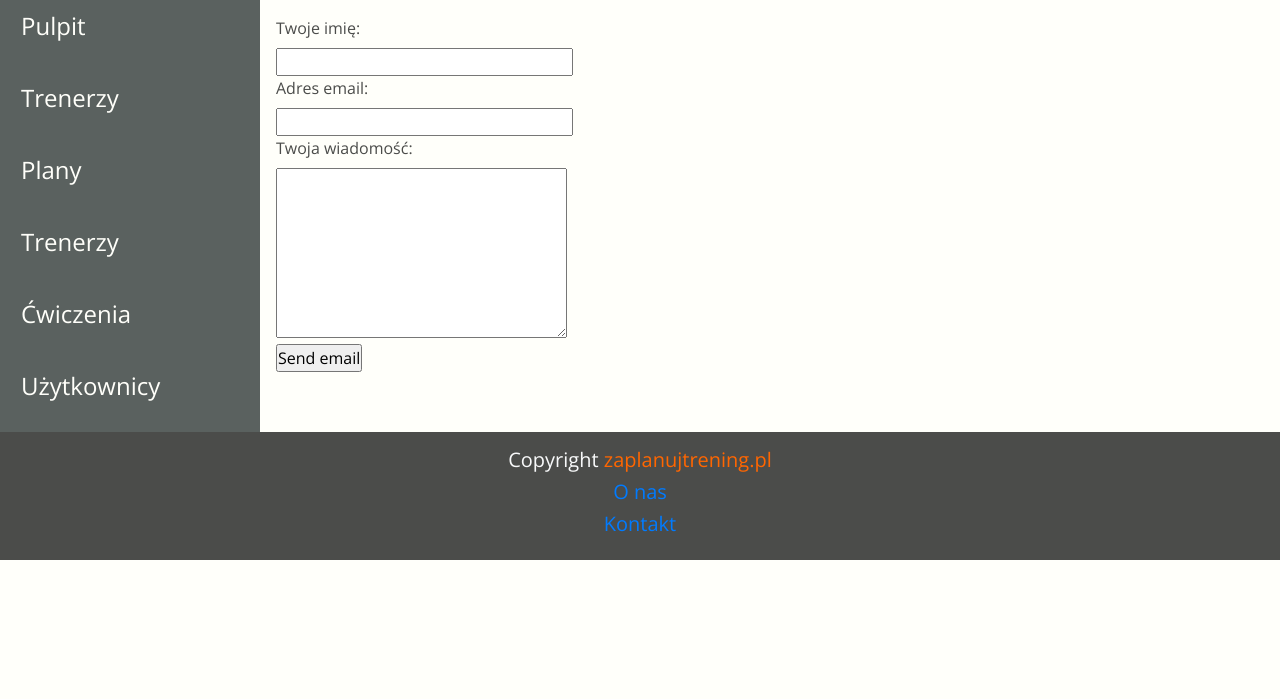
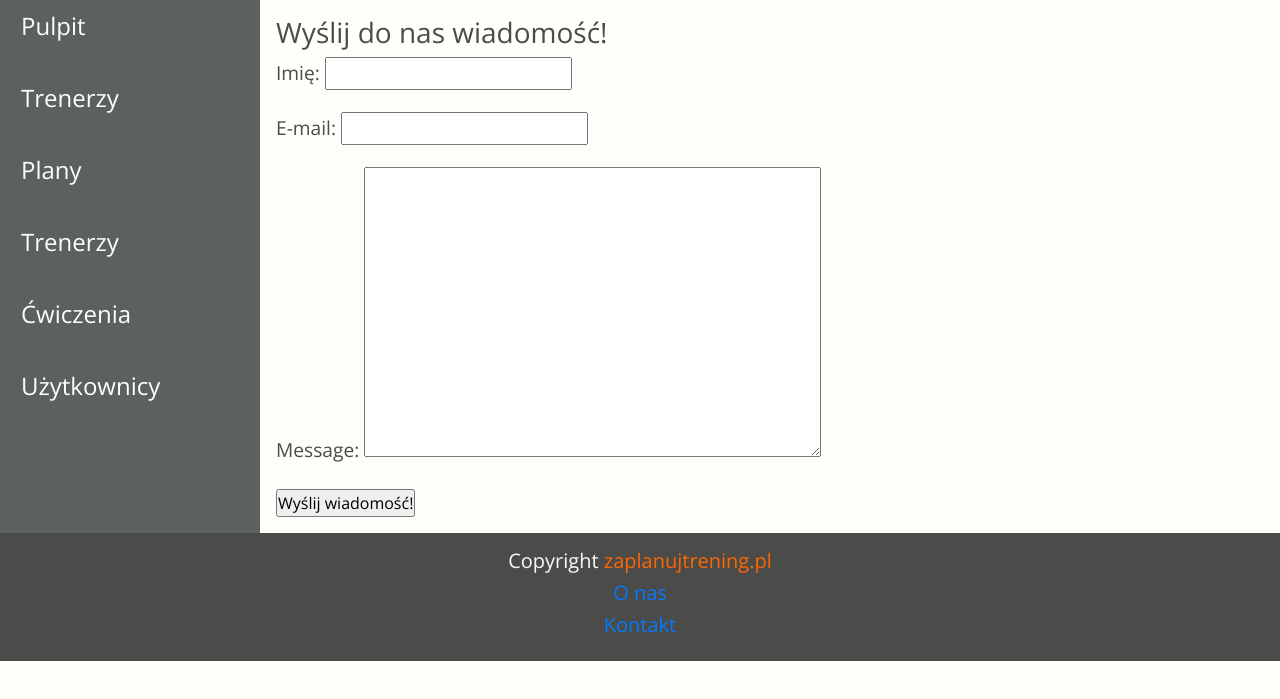
Before and after one commit to zuzaslomska/zaplanujtrening, a Django app: page /contact/ in a window 1280 px wide. Shown: the part 101-800 px from the top of the page. Run offline with Django 3.2, Linux system fonts and the light colour scheme; some libraries are stand-ins or nearby versions; some web fonts are replaced.

Commit message:
ContactView

```diff
--- a/Zaplanujtrening/Trening/forms.py
+++ b/Zaplanujtrening/Trening/forms.py
@@ -29,3 +29,8 @@ class EditProfileForm(UserChangeForm):
             'email',
             'about'
         )
+
+class ContactForm(forms.Form):
+    contact_user  = forms.CharField(max_length=120,label="Imię")
+    email = forms.EmailField(required=True, label="E-mail")
+    message = forms.CharField(widget=forms.Textarea)
--- a/Zaplanujtrening/Trening/templates/contact.html
+++ b/Zaplanujtrening/Trening/templates/contact.html
@@ -3,23 +3,9 @@
 
 <div id="after_submit"></div>
 <form id="contact_form" method="POST" enctype="multipart/form-data">
-  <div>
-    <label class="required" for="name">Twoje imię:</label><br />
-    <input id="name" class="input" name="name" type="text" value="" size="30" /><br />
-    <span id="name_validation" class="error_message"></span>
-  </div>
-  <div>
-    <label class="required" for="email">Adres email:</label><br />
-    <input id="email" class="input" name="email" type="email    " value="" size="30" /><br />
-    <span id="email_validation" class="error_message"></span>
-  </div>
-  <div>
-    <label class="required" for="message">Twoja wiadomość:</label><br />
-    <textarea id="message" class="input" name="message" rows="7" cols="30"></textarea><br />
-    <span id="message_validation" class="error_message"></span>
-  </div>
-
-    <input id="submit_button" type="submit" value="Send email" />
+    <h3>Wyślij do nas wiadomość!</h3>
+    {{ form.as_p }}
+    <input id="submit_button" type="submit" value="Wyślij wiadomość!" />
     {% csrf_token %}
 </form>
 
--- a/Zaplanujtrening/Trening/views.py
+++ b/Zaplanujtrening/Trening/views.py
@@ -1,4 +1,4 @@
-
+from django.core.mail import send_mail
 from django.views.generic import ListView
 from django.shortcuts import render,redirect
 from django.views import View
@@ -8,7 +8,7 @@ from django.contrib.auth import authenticate,login, logout
 from django.contrib.auth.forms import UserCreationForm, AuthenticationForm
 from django.http import HttpResponse
 from django.views.generic import TemplateView, RedirectView
-from .forms import RegistrationForm, EditProfileForm
+from .forms import RegistrationForm, EditProfileForm, ContactForm
 from .models import MyUser,Rating
 
 
@@ -112,9 +112,22 @@ class About(TemplateView):
     template_name = 'about.html'
 
 
-class Contact(TemplateView):
-    template_name = 'contact.html'
-    success_url = '/'
+class Contact(FormView):
+    template_name = "contact.html"
+    form_class = ContactForm
+    success_url = "/contact"
+
+    def form_valid(self, form):
+
+        send_mail(
+            form.cleaned_data["email"],
+            "Wiadomość od "+form.cleaned_data["contact_user"]+": "+form.cleaned_data["message"],
+            "dudixxx100@gmail.com",
+            [form.cleaned_data["email"]],
+            fail_silently=False,
+        )
+        return super().form_valid(form)
+
 
 """
 class Logout(View):
```
Also changed, not shown: Zaplanujtrening/Zaplanujtrening/settings.py (+12 -0 lines).
